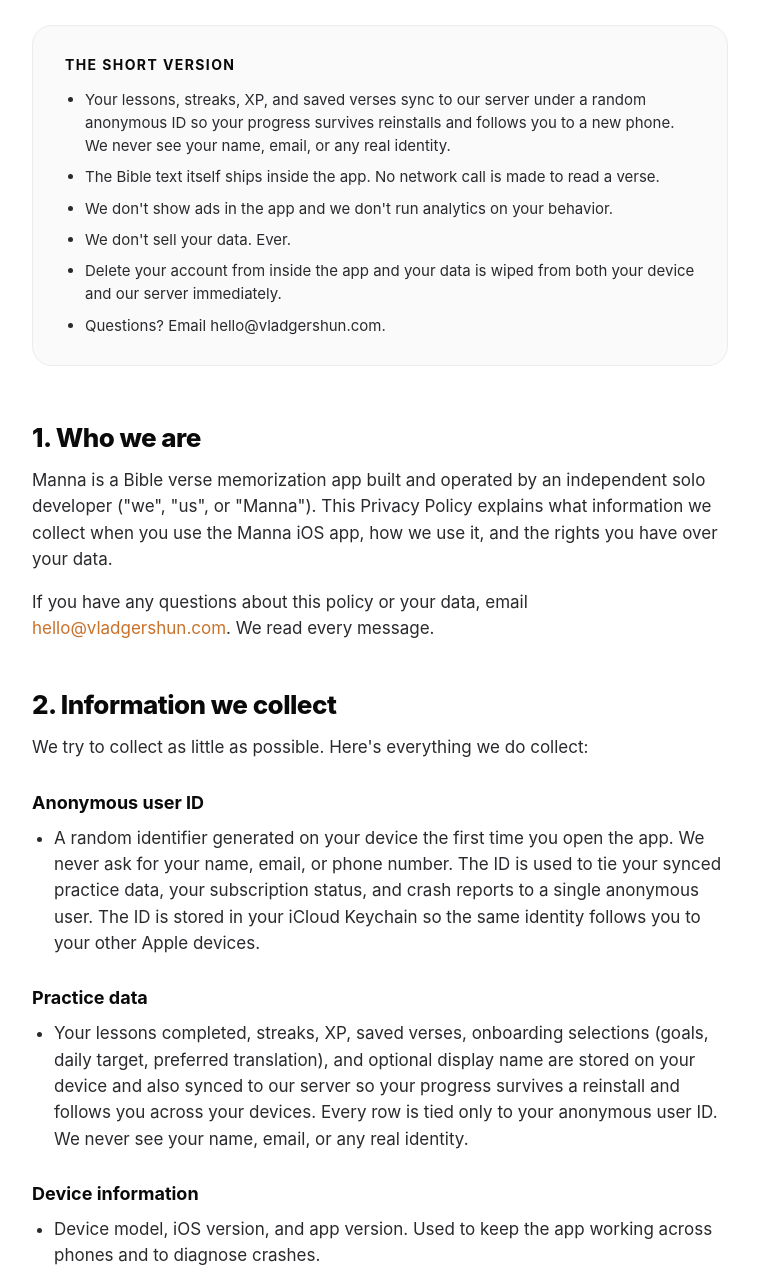
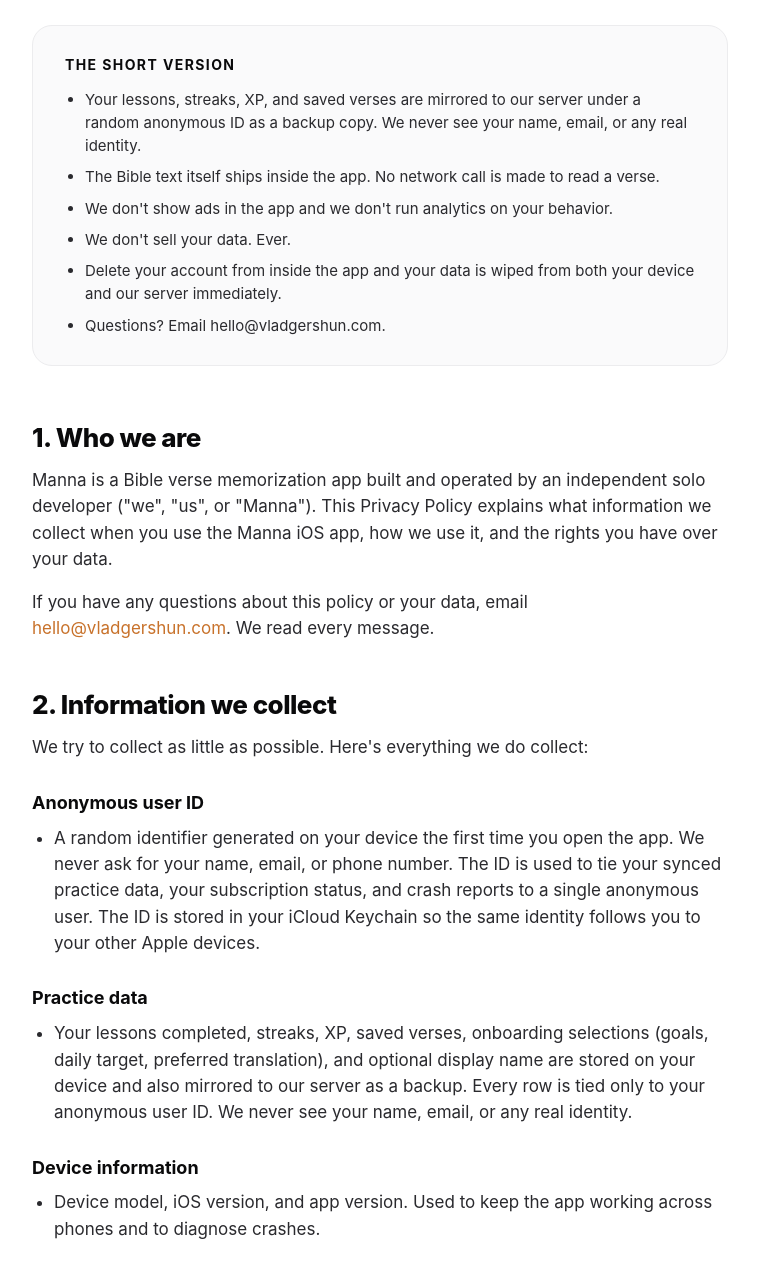
Before and after one commit to vladgershun/MannaPolicy, a plain HTML site: page index.html in a window 1280 px wide. Shown: the part 332-1604 px from the top of the page, without its empty margins (260-1019 px from the left). Drawn offline with Linux system fonts and the light colour scheme.

Commit message:
Update index.html

```diff
--- a/index.html
+++ b/index.html
@@ -141,7 +141,7 @@
   <div class="tldr-inner">
     <h3>The short version</h3>
     <ul>
-      <li>Your lessons, streaks, XP, and saved verses sync to our server under a random anonymous ID so your progress survives reinstalls and follows you to a new phone. We never see your name, email, or any real identity.</li>
+      <li>Your lessons, streaks, XP, and saved verses are mirrored to our server under a random anonymous ID as a backup copy. We never see your name, email, or any real identity.</li>
       <li>The Bible text itself ships inside the app. No network call is made to read a verse.</li>
       <li>We don't show ads in the app and we don't run analytics on your behavior.</li>
       <li>We don't sell your data. Ever.</li>
@@ -167,7 +167,7 @@
 
 <h3>Practice data</h3>
 <ul>
-  <li>Your lessons completed, streaks, XP, saved verses, onboarding selections (goals, daily target, preferred translation), and optional display name are stored on your device and also synced to our server so your progress survives a reinstall and follows you across your devices. Every row is tied only to your anonymous user ID. We never see your name, email, or any real identity.</li>
+  <li>Your lessons completed, streaks, XP, saved verses, onboarding selections (goals, daily target, preferred translation), and optional display name are stored on your device and also mirrored to our server as a backup. Every row is tied only to your anonymous user ID. We never see your name, email, or any real identity.</li>
 </ul>
 
 <h3>Device information</h3>
@@ -210,7 +210,7 @@
 <h2>5. How we use your information</h2>
 <ul>
   <li>To run your Manna account and remember your progress.</li>
-  <li>To sync your progress across your devices and restore it if you reinstall the app.</li>
+  <li>To keep a backup copy of your progress on our server.</li>
   <li>To deliver daily verse reminders if you've enabled notifications.</li>
   <li>To know whether you're on a free or paid plan.</li>
   <li>To respond to support requests and keep the app working.</li>
```
